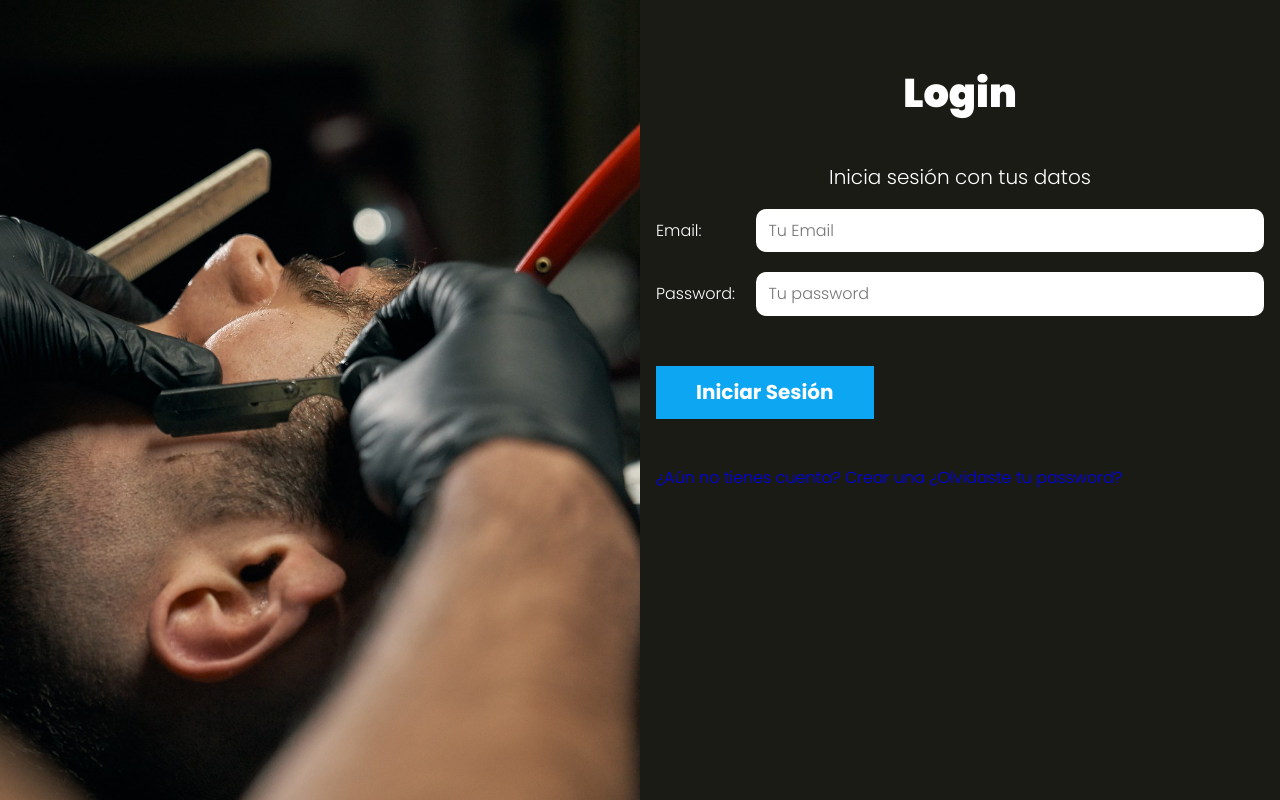
After one commit to pcprogramin/Cursos_Proyecto8_Applason, a PHP site: template views/auth/login.php in a window 1280 px wide. The commit adds this page. Run offline with PHP 8.4, Linux system fonts and the light colour scheme; the template is opened without the code that fills it, so the values that code supplies are empty.

Commit message:
Esto es mi commit

```diff
--- a/includes/app.php
+++ b/includes/app.php
@@ -6,4 +6,4 @@ require __DIR__ . '/../vendor/autoload.php';
 
 // Conectarnos a la base de datos
 use Model\ActiveRecord;
-ActiveRecord::setDB($db);
+// ActiveRecord::setDB($db);
--- a/src/scss/app.scss
+++ b/src/scss/app.scss
@@ -1 +1,3 @@
 @use 'base';
+@use 'layout';
+@use 'componentes';
--- a/src/scss/base/_tipografia.scss
+++ b/src/scss/base/_tipografia.scss
@@ -22,3 +22,11 @@ p {
     color: v.$blanco;
     font-size: 2rem;
 }
+.nombre-pagina{
+    text-align: center;
+    margin: 5rem 0;
+    font-size: v.$bold;
+}
+.descripcion-pagina{
+    text-align: center;
+}
--- /dev/null
+++ b/src/scss/componentes/_botones.scss
@@ -0,0 +1,5 @@
+@use 'base/variables' as v;
+@use 'base/mixins' as m;
+.boton{
+    @include m.boton(v.$azul,v.$blanco)
+}
--- /dev/null
+++ b/src/scss/componentes/_formulario.scss
@@ -0,0 +1,19 @@
+@use 'base/variables' as v;
+@use 'base/mixins' as m;
+.formulario{
+    width: 100%;
+}
+.campo{
+    display: flex;
+    margin-bottom: 2rem;
+    align-items: center;
+    label{
+        flex: 0 0 10rem;
+    }
+    input{
+        flex: 1;
+        border: none;
+        padding: calc(v.$separacion / 4);
+        border-radius: 1rem;
+    }
+}
--- /dev/null
+++ b/src/scss/componentes/_index.scss
@@ -0,0 +1,2 @@
+@forward 'formulario';
+@forward 'botones'
--- /dev/null
+++ b/src/scss/layout/_UI.scss
@@ -0,0 +1,25 @@
+@use 'base/variables' as v;
+@use 'base/mixins' as m;
+
+.contenedor-app{
+    @include m.tablet{
+        display: grid;
+        grid-template-columns: repeat(2,1fr);
+        min-height: 100vh;
+    }
+    .imagen{
+        height: 20rem;
+        background-image: url(../img/1.jpg);
+        background-size: cover;
+        background-position: center center;
+        @include m.tablet{
+            height: auto;
+        }
+    }
+    .app{
+        width: 95%;
+        margin: 0 auto;
+        padding: 2rem 0;
+
+    }
+}
--- /dev/null
+++ b/src/scss/layout/_index.scss
@@ -0,0 +1 @@
+@forward 'UI';
--- /dev/null
+++ b/views/auth/login.php
@@ -0,0 +1,19 @@
+<h1 class="nombre-pagina">Login</h1>
+<p class="descripcion-pagina">Inicia sesión con tus datos</p>
+
+<form action="/" method="POST" class="formulario">
+    <div class="campo">
+        <label for="email">Email: </label>
+        <input type="email" id="email" placeholder="Tu Email" name="email">
+    </div>
+    <div class="campo">
+            <label for="password">Password:</label>
+            <input type="password" id="password" placeholder="Tu password" name="password">
+        </div>
+    <input type="submit" value="Iniciar Sesión" class="boton">
+</form>
+
+<div class="acciones">
+    <a href="/crear-cuenta">¿Aún no tienes cuenta? Crear una</a>
+    <a href="/olvide">¿Olvidaste tu password?</a>
+</div>
--- a/views/layout.php
+++ b/views/layout.php
@@ -8,8 +8,11 @@
     <link rel="stylesheet" href="build/css/app.css">
 </head>
 <body>
-
-    <?php echo $contenido; ?>
-
+    <div class="contenedor-app">
+        <div class="imagen"></div>
+        <div class="app">
+            <?php echo $contenido; ?>
+        </div>
+    </div>
 </body>
 </html>
```
Also changed, not shown: controllers/LoginController.php (added, +20 -0 lines), includes/database.php (+7 -7 lines), public/index.php (+11 -4 lines), public/build/css/app.css, src/img/1.jpg (added), 3 other files.
